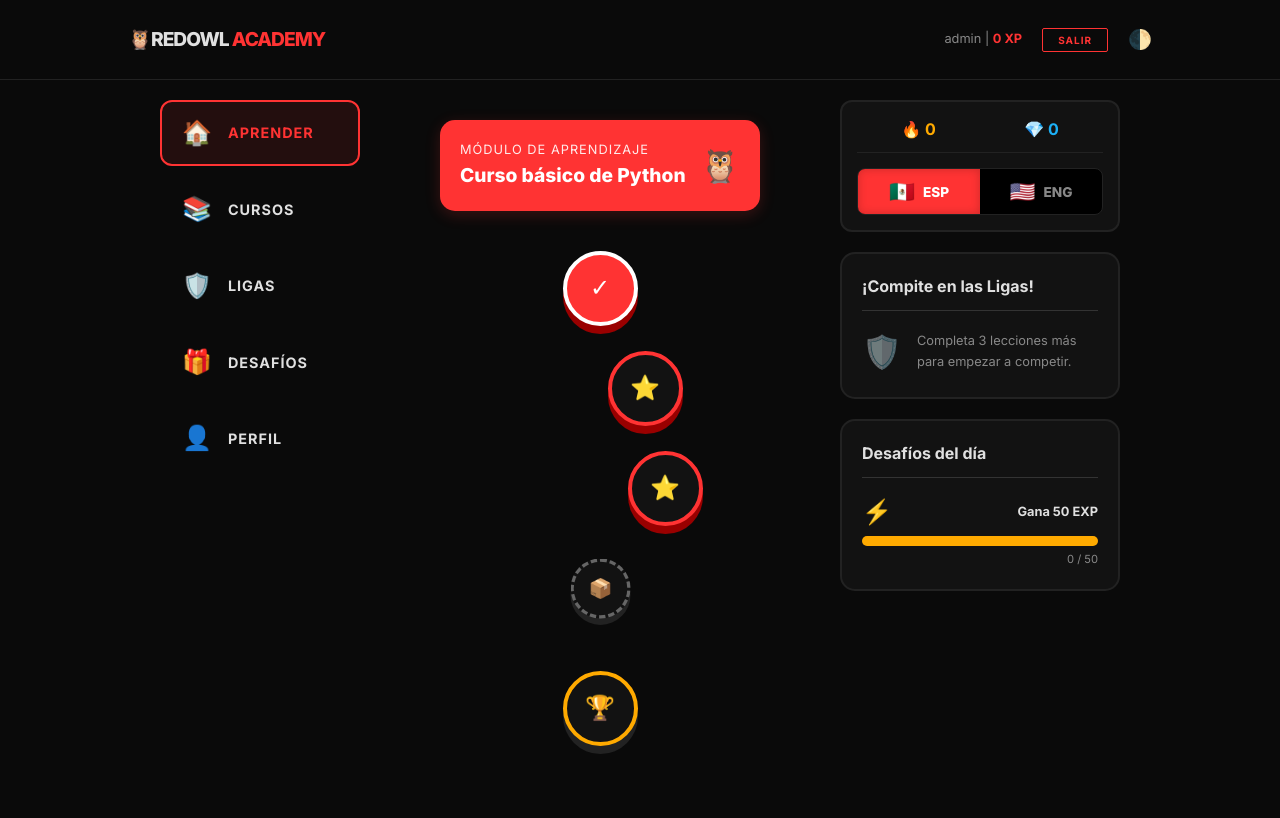
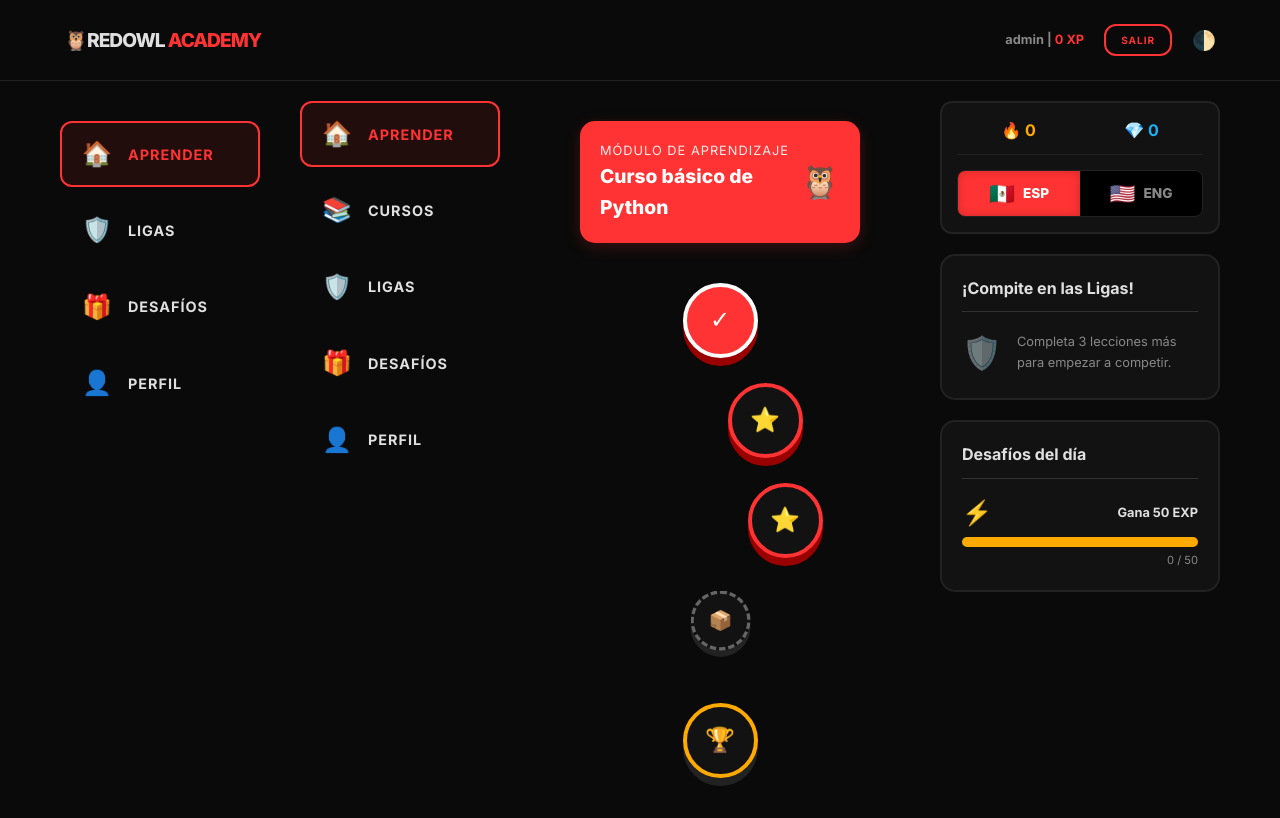
Before and after one commit to diegovpa10/Duolingo, a Django app: page /curso/1/ in a window 1280 px wide. Before the commit the page ends 754 px from the top, so only its background shows below. Run offline with Django 5.2, Linux system fonts and the light colour scheme; a user stored in the database is signed in; data comes from the database, SQL or seed files in the repository.

Commit message:
Update base.html with sidebar and theme toggle
Refactor base HTML structure to include a sidebar menu and improve theme toggle functionality.

```diff
--- a/aprendizaje/templates/aprendizaje/base.html
+++ b/aprendizaje/templates/aprendizaje/base.html
@@ -46,7 +46,7 @@
     display: flex;
     justify-content: space-between;
     align-items: center;
-            padding: 1.5rem 10%;
+    padding: 1.5rem 5%; /* Ajustado para dar más espacio a los lados */
     background-color: var(--bg-color);
     border-bottom: 1px solid var(--secondary-accent);
     position: sticky;
@@ -66,13 +66,6 @@
     color: var(--accent-color);
 }
 
-        /* CONTENEDOR PRINCIPAL */
-        .container {
-            max-width: 1000px;
-            margin: 40px auto;
-            padding: 0 20px;
-        }
-
 /* TARJETAS CON HOVER ROJO */
 .card {
     background-color: var(--card-bg);
@@ -83,9 +76,7 @@
     transition: transform 0.2s ease, border-color 0.3s ease;
 }
 
-        .card:hover {
-            border-color: var(--accent-color);
-        }
+.card:hover { border-color: var(--accent-color); }
 
 /* BOTONES ROJOS */
 .btn {
@@ -93,7 +84,7 @@
     background-color: var(--accent-color);
     color: white;
     padding: 12px 24px;
-            border-radius: 2px;
+    border-radius: 12px; /* Redondeado para verse más moderno */
     text-decoration: none;
     font-weight: 700;
     font-size: 0.8rem;
@@ -107,18 +98,21 @@
 
 .btn:hover {
     background-color: var(--btn-hover);
-            box-shadow: 0 0 15px rgba(255, 51, 51, 0.4);
+    box-shadow: 0 4px 0 #990000; transform: translateY(-2px);
 }
+.btn:active { transform: translateY(2px); box-shadow: 0 0 0 #990000; }
 
 .btn-outline {
     background: none;
-            border: 1px solid var(--accent-color);
+    border: 2px solid var(--accent-color);
     color: var(--accent-color);
 }
 
 .btn-outline:hover {
-            background-color: var(--accent-color);
-            color: white;
+    background-color: rgba(255, 51, 51, 0.1);
+    color: var(--accent-color);
+    box-shadow: none;
+    transform: none;
 }
 
 /* EDITOR DE CÓDIGO CON MARCA ROJA */
@@ -126,7 +120,7 @@
     width: 100%;
     height: 200px;
     background-color: #000;
-            color: #00ff41; /* Estilo Matrix/Terminal */
+    color: #00ff41;
     font-family: 'Courier New', monospace;
     padding: 15px;
     border: 1px solid #222;
@@ -150,6 +144,59 @@
     font-size: 1.2rem;
 }
 
+/* =========================================
+   NUEVA ESTRUCTURA: MENÚ LATERAL Y CONTENIDO
+   ========================================= */
+
+.global-layout {
+    display: grid;
+    grid-template-columns: 200px 1fr; /* 200px para el menú, el resto para el contenido */
+    gap: 40px;
+    max-width: 1200px;
+    margin: 40px auto;
+    padding: 0 20px;
+    min-height: 80vh;
+}
+
+.sidebar-menu {
+    position: sticky;
+    top: 100px; /* Se queda fijo al bajar la página */
+    height: fit-content;
+    display: flex;
+    flex-direction: column;
+    gap: 10px;
+}
+
+.menu-btn {
+    display: flex;
+    align-items: center;
+    gap: 15px;
+    padding: 12px 20px;
+    color: var(--text-color);
+    text-decoration: none;
+    font-weight: 700;
+    font-size: 0.9rem;
+    border-radius: 12px;
+    border: 2px solid transparent;
+    transition: all 0.2s ease;
+    text-transform: uppercase;
+    letter-spacing: 1px;
+}
+
+.menu-btn:hover { background-color: var(--secondary-accent); }
+.menu-btn.active {
+    background-color: rgba(255, 51, 51, 0.1);
+    border-color: var(--accent-color);
+    color: var(--accent-color);
+}
+.menu-icon { font-size: 1.5rem; }
+
+/* Ocultar menú en celulares */
+@media (max-width: 768px) {
+    .global-layout { grid-template-columns: 1fr; }
+    .sidebar-menu { display: none; }
+}
+
 </style>
 </head>
 <body>
@@ -159,10 +206,12 @@
 
     <div class="d-flex align-items-center" style="gap: 20px;">
         {% if user.is_authenticated %}
-                <span style="font-size: 0.8rem; color: #888;">{{ user.username }} | <b style="color: var(--accent-color);">{{ user.estudiante.xp_total|default:"0"}} XP</b></span>
+            <span style="font-size: 0.8rem; color: #888; font-weight: bold;">
+                {{ user.username }} | <b style="color: var(--accent-color);">{{ user.estudiante.xp_total|default:"0" }} XP</b>
+            </span>
             <form action="{% url 'logout' %}" method="post" style="display: inline;">
                 {% csrf_token %}
-                    <button type="submit" class="btn btn-outline" style="padding: 5px 15px; font-size: 10px;">SALIR</button>
+                <button type="submit" class="btn btn-outline" style="padding: 8px 15px; font-size: 10px;">SALIR</button>
             </form>
         {% else %}
             <a href="{% url 'login' %}" class="btn btn-outline" style="padding: 8px 15px; font-size: 11px;">Entrar</a>
@@ -173,9 +222,30 @@
     </div>
 </nav>
 
-    <div class="container">
+<div class="global-layout">
+
+    {% if user.is_authenticated %}
+    <aside class="sidebar-menu">
+        <a href="{% url 'lista_cursos' %}" class="menu-btn {% if request.path == '/' or '/curso/' in request.path %}active{% endif %}">
+            <span class="menu-icon">🏠</span> Aprender
+        </a>
+        <a href="{% url 'ligas' %}" class="menu-btn {% if request.path == '/ligas/' %}active{% endif %}">
+            <span class="menu-icon">🛡️</span> Ligas
+        </a>
+        <a href="{% url 'desafios' %}" class="menu-btn {% if request.path == '/desafios/' %}active{% endif %}">
+            <span class="menu-icon">🎁</span> Desafíos
+        </a>
+        <a href="{% url 'perfil' %}" class="menu-btn {% if request.path == '/perfil/' %}active{% endif %}">
+            <span class="menu-icon">👤</span> Perfil
+        </a>
+    </aside>
+    {% endif %}
+
+    <main class="content-area">
         {% block content %}
         {% endblock %}
+    </main>
+
 </div>
 
 <script>
```
Lines whose indentation alone changed are shown as unchanged.
